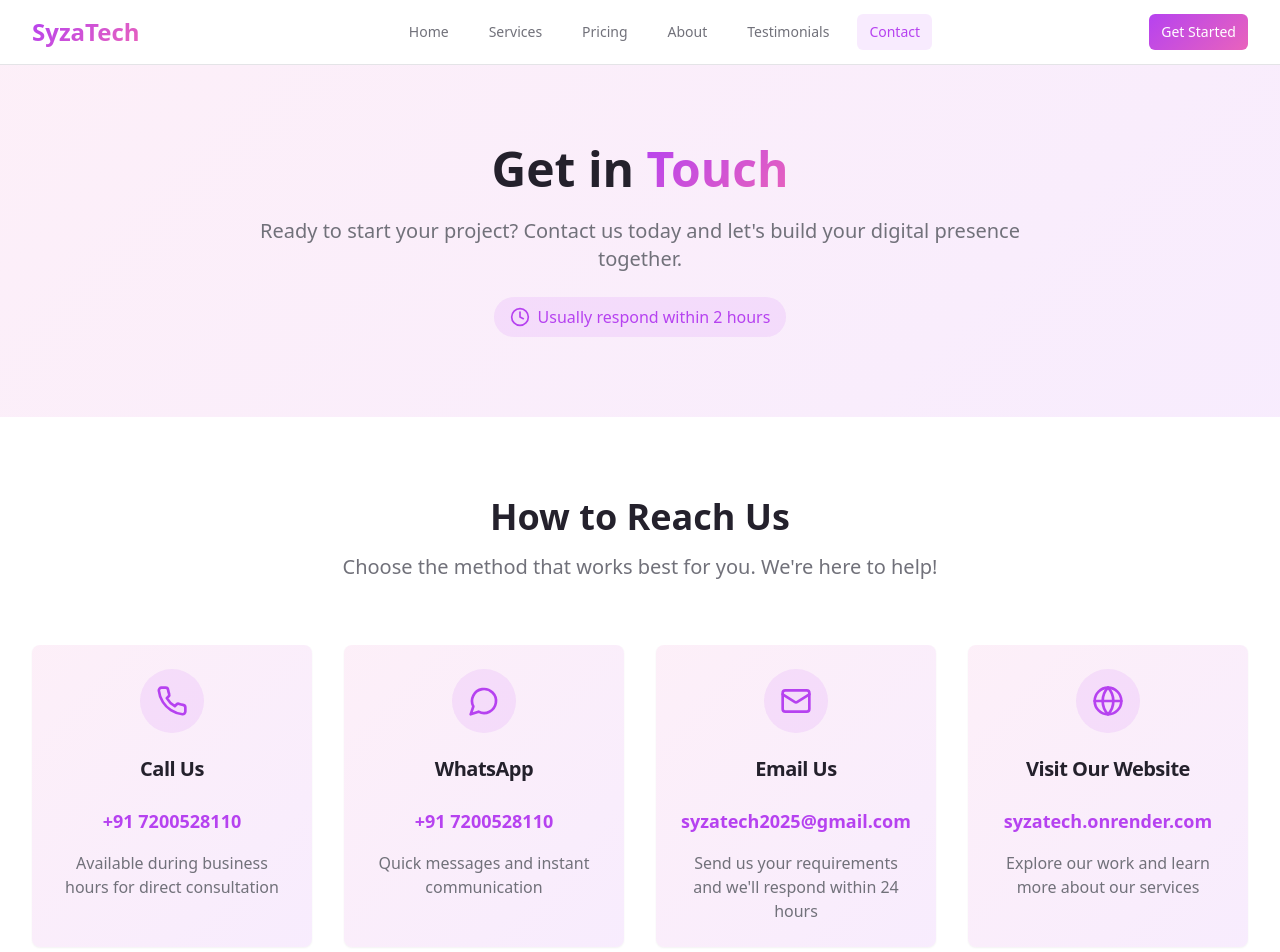
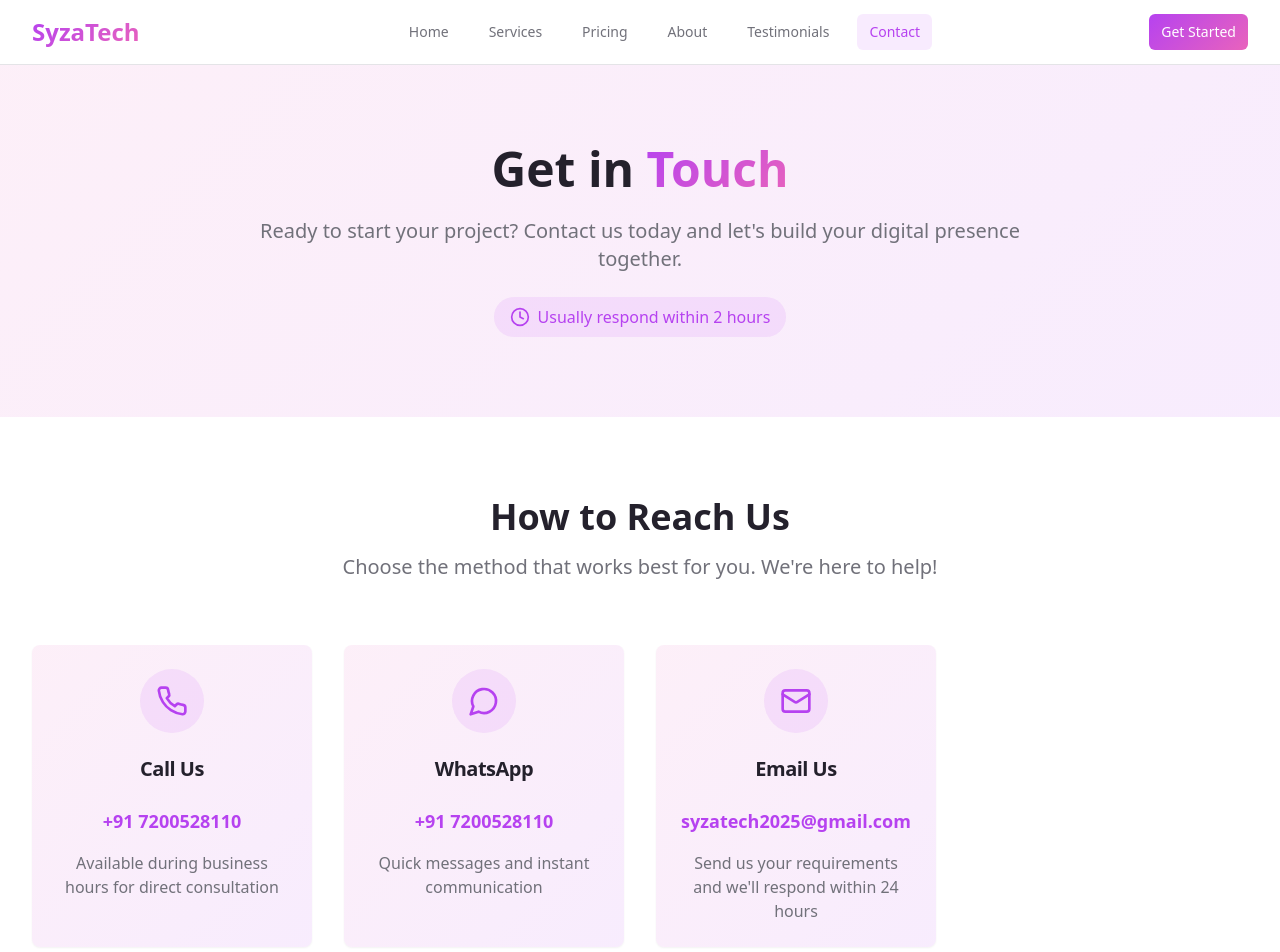
Before and after one commit to syza-tech/syzatech, a React (Vite) app: page /contact in a window 1280 px wide. Shown: the top 952 px of the page. Built offline with nearby package versions, Linux system fonts and the light colour scheme.

Commit message:
Remove website from contact page
Remove the website information from the "how to reach us" page.

```diff
--- a/src/pages/Contact.tsx
+++ b/src/pages/Contact.tsx
@@ -23,13 +23,6 @@ const Contact = () => {
       value: "syzatech2025@gmail.com",
       description: "Send us your requirements and we'll respond within 24 hours",
       href: "mailto:syzatech2025@gmail.com"
-    },
-    {
-      icon: Globe,
-      title: "Visit Our Website",
-      value: "syzatech.onrender.com",
-      description: "Explore our work and learn more about our services",
-      href: "https://syzatech.onrender.com"
     }
   ];
 
```
